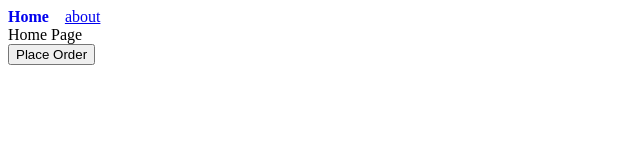
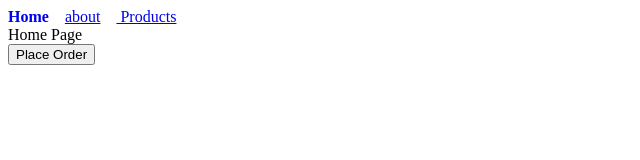
Before and after one commit to travisburns/reactRouterTut, a React (Vite) app in the folder reactroutertut/: page / in a window 1280 px wide. Shown: the top 160 px of the page, without its empty margins (0-640 px from the left). Built offline with nearby package versions, Linux system fonts and the light colour scheme.

Commit message:
Nested Routes, Added child routes to a parent route, using outlet

```diff
--- a/reactroutertut/src/App.jsx
+++ b/reactroutertut/src/App.jsx
@@ -6,6 +6,9 @@ import { About } from './Components/About'
 import Navbar from './Components/Navbar';
 import OrderSummary from './Components/OrderSummary'
 import NoMatch from './Components/NoMatch';
+import Products from './Components/Products';
+import FeaturedProducts from './Components/FeaturedProducts';
+import NewProducts from './Components/NewProducts';
 
 function App() {
 
@@ -19,7 +22,16 @@ function App() {
    <Route path='/' element={<Home />} />
     <Route path='about' element={<About />} />
     <Route path="order-summary" element={<OrderSummary /> } />
+    <Route path="products" element={<Products /> }>
+      <Route path='featured' element={<FeaturedProducts />} />
+      <Route path='new' element={<NewProducts />} />
+    </Route>
+
+
+
+
     <Route path='*' element={<NoMatch /> } />
+
 </Routes>
 
     </>
--- a/reactroutertut/src/Components/Navbar.jsx
+++ b/reactroutertut/src/Components/Navbar.jsx
@@ -13,6 +13,7 @@ const navLinkStyles = ({ isActive }) => {
     <nav>
       <NavLink style={navLinkStyles} to="/">Home</NavLink>
       <NavLink style={navLinkStyles} to="/about">about</NavLink>
+      <NavLink style={navLinkStyles} to="/products"> Products </NavLink>
     </nav>
   )
 }
```
Also changed, not shown: reactroutertut/src/Components/Products.jsx (line endings or trailing spaces).
